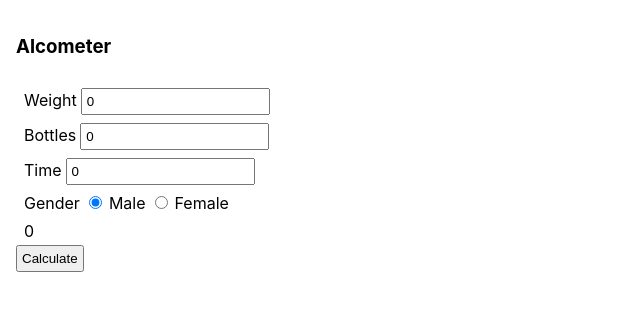
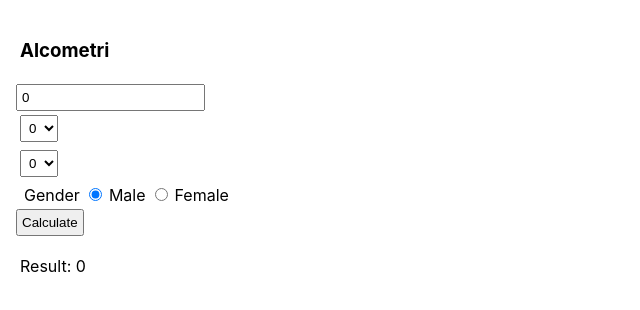
Before and after one commit to sako00/alcometer, a React (Create React App) app: page / in a window 1280 px wide. Shown: the top 310 px of the page, without its empty margins (0-640 px from the left). Built offline with nearby package versions, Linux system fonts and the light colour scheme.

Commit message:
js muokkaus toimivaksi

```diff
--- a/src/App.js
+++ b/src/App.js
@@ -1,62 +1,72 @@
 import React, { useState } from 'react';
 import './App.css';
 
+
+
 function App() {
-
   const [weight, setWeight] = useState(0);
   const [gender, setGender] = useState('male');
   const [bottles, setBottles] = useState(0);
   const [time, setTime] = useState(0);
   const [result, setResult] = useState(0);
 
-  function handleSubmit(e){
-    e.preventDefault();
-    let litres = bottles * 0.33;
-    let grams = litres * 8 * 4.5;
-    let burning = weight / 10;
-    let gramsLeft = grams - (burning * time);
-    let alcosum = 0;
-    if (gender === 'male'){
-      alcosum = gramsLeft / (weight * 0.7);
+  function calculate(){
+    const litres = bottles * 0.33;
+    const grams = litres * 8 * 4.5;
+    const burning = weight / 10;
+    const gramsLeft = grams - (burning * time);
+    let result = 0;
+    if (gender === 'male') {
+      result = gramsLeft / (weight * 0.7);
+    } else if (gender === 'female') {
+      result = gramsLeft / (weight * 0.6);
     }
-    else if(gender === 'female'){
-      alcosum = gramsLeft / (weight * 0.6);
+    if (result < 0) {
+      result = 0;
     }
-    if(alcosum<0){
-      alcosum=0;
-    }
-    setResult(alcosum);
-  }
+    setResult(result.toFixed(1));
+  };
 
   return (
-    <>
-   <h3>Alcometer</h3>
-   <form onSubmit={handleSubmit}>
     <div>
-      <label>Weight</label>
-      <input name="weight" type="number" step="1" value={weight} onChange={e => setWeight(e.target.value)}></input>
+      <h3>Alcometri</h3>
+      <input
+        type="number"
+        placeholder="Weight (in kg)"
+        value={weight}
+        onChange={(e) => setWeight(e.target.value)}
+      />
+      <div>
+      <select value={bottles} onChange={(e) => setBottles(e.target.value)}>
+        <option value="0">0</option>
+        <option value="1">1</option>
+        <option value="2">2</option>
+        <option value="3">3</option>
+        <option value="4">4</option>
+        <option value="5">5</option>
+      </select>
       </div>
       <div>
-      <label>Bottles</label>
-      <input name="bottles" type="number" step="1" value={bottles} onChange={e => setBottles(e.target.value)}></input>
+      <select value={time} onChange={(e) => setTime(e.target.value)}>
+        <option value="0">0</option>
+        <option value="1">1</option>
+        <option value="2">2</option>
+        <option value="3">3</option>
+        <option value="4">4</option>
+        <option value="5">5</option>
+      </select>
+      </div>
 
-    </div>
-    <div>
-    <label>Time</label>
-    <input name="time" type="number" step="1" value={time} onChange={e => setTime(e.target.value)}></input>
-    </div>
       <div>
       <label>Gender</label>
-      <input type="radio" name="gender" value="male" defaultChecked onChange={e => setGender(e.target.value)}/><label>Male</label>
-      <input type="radio" name="gender" value="female" onChange={e => setGender(e.target.value)}/><label>Female</label>
+          <input type="radio" name="gender" value="male" defaultChecked onChange={e => setGender(e.target.value)} /><label>Male</label>
+          <input type="radio" name="gender" value="female" onChange={e => setGender(e.target.value)} /><label>Female</label>
       </div>
-    <div>
-      <output>{result.toFixed(0)}</output>
+
+      <button onClick={calculate}>Calculate</button>
+      <p>Result: {result}</p>
     </div>
-    <button onClick={handleSubmit}>Calculate</button>
-   </form>
-   </>
   );
-}
+};
 
 export default App;
```
Lines whose indentation alone changed are shown as unchanged.
